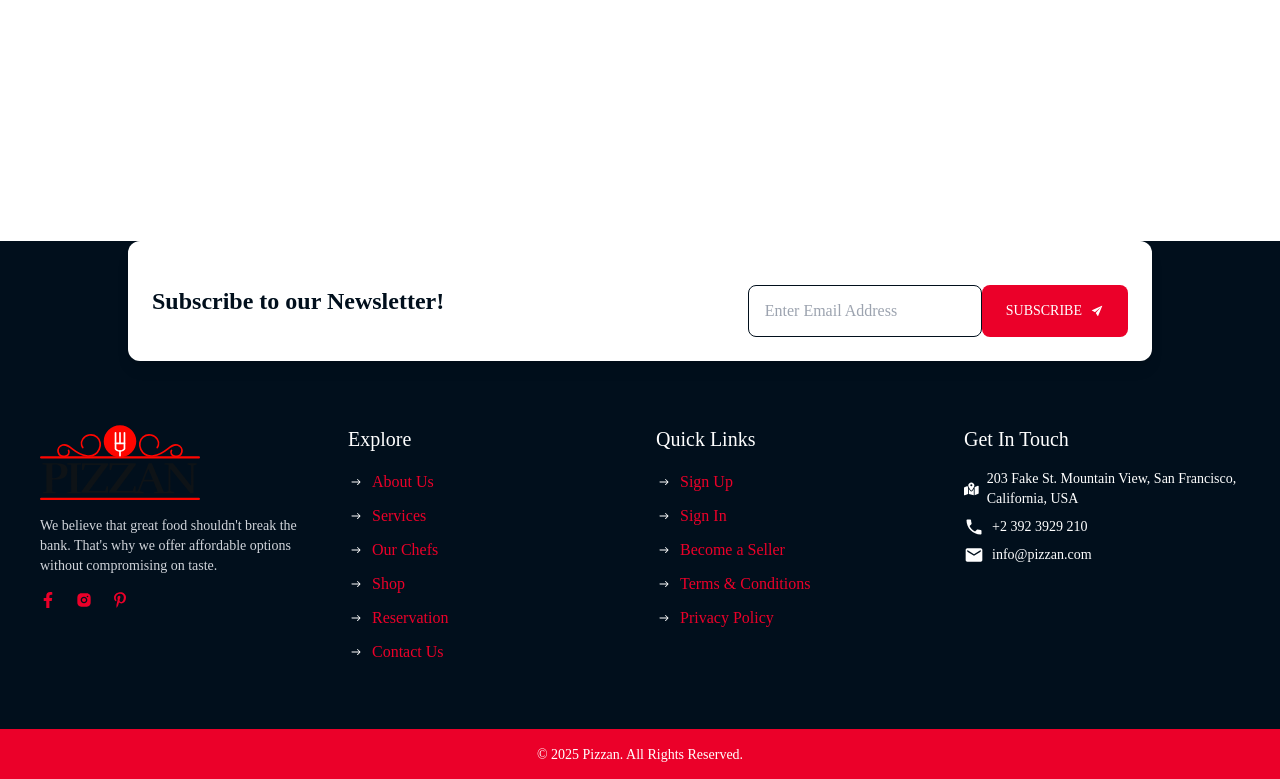
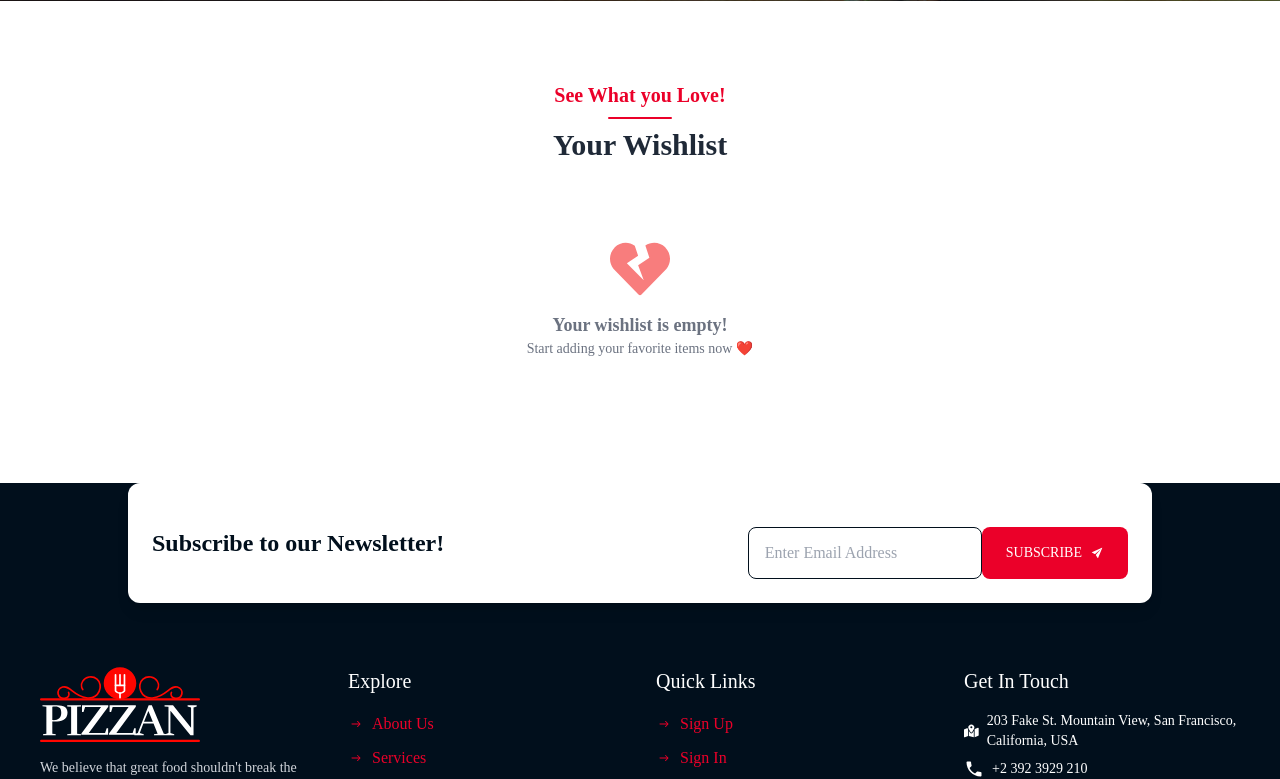
Before and after one commit to Sapphire-Creativity/pizzan-restuarant-website, a React (Vite) app: page /favourite-items in a window 1280 px wide. Shown: the part 559-1338 px from the top of the page. Built offline with nearby package versions, Linux system fonts and the light colour scheme.

Commit message:
third commit

```diff
--- a/src/Components/FavouriteItems.jsx
+++ b/src/Components/FavouriteItems.jsx
@@ -1,42 +1,72 @@
-import React, { useContext } from 'react'
-import { MenuContext } from '../Context/MenuContext'
-import { SlideFoodMenu } from '../assets/data'
+import React, { useContext } from "react";
+import { MenuContext } from "../Context/MenuContext";
+import { SlideFoodMenu } from "../assets/data";
+import OtherHeader from "./OtherHeader";
+import heroImage from "../assets/offer_banner_1.jpg";
+import { FaHeartBroken } from "react-icons/fa";
+import Header from "./Header";
+import { IoClose } from "react-icons/io5";
 
 const FavouriteItems = () => {
-    const { favouriteItems } = useContext(MenuContext)
+    const { favouriteItems, toggleFavouriteItem, addToCart, cartItems } = useContext(MenuContext);
+
+
+    // Map IDs to actual items
+    const favouriteList = SlideFoodMenu.filter((item) => favouriteItems.includes(item.id));
+
     return (
-        <div className="h-screen">
+        <div>
+            {/* Hero Header */}
+            <OtherHeader title="Wishlist" subTitle="" backgroundImage={heroImage} />
 
-            <div>
-                <h3>Favourites</h3>
-                favouriteItems
-                <div>
-                    {SlideFoodMenu.map((product) => {
-                        if (favouriteItems[product.id] === null) {
-                            return <h2>Favourite List is Empty!</h2>
-                        } else {
+            <div className="container">
+                <Header subTitle="See What you Love!" title="Your Wishlist" />
 
-                            <div>
 
-                                <img src={product.image} alt="" />
+                {favouriteList.length > 0 ? (
+                    <div className="flex flex-col gap-6 items-center my-16">
+                        {favouriteList.map((item) => (
+                            <div key={item.id} className="relative flex flex-col items-center w-full max-w-2xl">
+                                {/* ❤️ Wishlist Badge */}
+                                <div
+                                    className="absolute -top-2 -left-2 bg-red-600 text-white text-xs font-bold w-6 h-6 flex items-center justify-center rounded-full animate-pulse shadow-lg cursor-pointer"
+                                    onClick={() => toggleFavouriteItem(item.id)}
+                                >
+                                    <IoClose />
+                                </div>
 
-                                <div key={product.id}>
-                                    <h4>{product.name}</h4>
-                                    <p>{product.category}</p>
-                                    <h3>${product.price}</h3>
+                                <div className="flex items-center gap-6 p-6 rounded-xl shadow-lg border border-gray-200 w-full bg-white hover:shadow-2xl transition duration-300">
+                                    {/* 🍔 Product Image */}
+                                    <img src={item.image} alt={item.name} className="w-20 h-20 object-cover rounded-lg shadow-md" />
+
+                                    {/* 📝 Product Info */}
+                                    <div className="flex-1">
+                                        <h3 className="text-lg font-semibold text-gray-800">{item.name}</h3>
+                                        <p className="text-sm text-gray-500">{item.category}</p>
+                                        <h3 className="text-lg font-bold text-primary">${item.price.toFixed(2)}</h3>
+
+                                        {/* ➕ Add to Cart Button */}
+                                        <button
+                                            onClick={() => addToCart(item.id)}
+                                            className="mt-4 px-4 py-2 bg-primary text-white rounded-lg hover:bg-primary-dark transition-all duration-300"
+                                        >
+                                            Add to Cart
+                                        </button>
+                                    </div>
                                 </div>
                             </div>
+                        ))}
+                    </div>
+                ) : (
+                    <div className="flex flex-col items-center justify-center h-60 text-gray-500">
+                        <FaHeartBroken className="text-6xl animate-pulse text-red-400 mb-3" />
+                        <p className="text-lg font-semibold">Your wishlist is empty!</p>
+                        <p className="text-sm">Start adding your favorite items now ❤️</p>
+                    </div>
+                )}
+            </div>
+        </div>
+    );
+};
 
-
-                        }
-                    })}
-
-
-                </div>
-            </div>
-
-        </div>
-    )
-}
-
-export default FavouriteItems
+export default FavouriteItems;
--- a/src/Components/Footer.jsx
+++ b/src/Components/Footer.jsx
@@ -8,7 +8,7 @@ import { MdEmail } from "react-icons/md";
 import { IoIosArrowRoundForward } from "react-icons/io";
 import { FaFacebookF, FaPinterestP } from "react-icons/fa";
 import { RiInstagramFill } from "react-icons/ri";
-import logo from "../assets/logo.svg";
+import logo from "../assets/logo-white (1).svg";
 
 const Footer = () => {
     return (
@@ -82,7 +82,7 @@ const Footer = () => {
                     <h3 className="font-lobster text-xl text-white">Explore</h3>
                     <ul className="space-y-2">
                         {["About Us", "Services", "Our Chefs", "Shop", "Reservation", "Contact Us"].map((item, index) => (
-                            <li key={index} className="flex items-center gap-2 hover:text-primary transition-all">
+                            <li key={index} className="flex items-center gap-2 text-primary hover:text-gray-100 transition-all">
                                 <IoIosArrowRoundForward />
                                 <Link to={`/${item.toLowerCase().replace(/ /g, "-")}`}>{item}</Link>
                             </li>
@@ -100,7 +100,7 @@ const Footer = () => {
                     <h3 className="font-lobster text-xl text-white">Quick Links</h3>
                     <ul className="space-y-2">
                         {["Sign Up", "Sign In", "Become a Seller", "Terms & Conditions", "Privacy Policy"].map((item, index) => (
-                            <li key={index} className="flex items-center gap-2 hover:text-primary transition-all">
+                            <li key={index} className="flex items-center gap-2 text-primary !hover:text-gray-100 transition-all important">
                                 <IoIosArrowRoundForward />
                                 <Link to={`/${item.toLowerCase().replace(/ /g, "-")}`}>{item}</Link>
                             </li>
@@ -135,12 +135,12 @@ const Footer = () => {
 
             {/* Copyright Section */}
             <motion.div
-                className="text-center py-4 bg-primary text-white text-sm"
+                className="text-center py-4 text-white text-xs"
                 initial={{ opacity: 0 }}
                 animate={{ opacity: 1 }}
                 transition={{ duration: 1, delay: 0.5 }}
             >
-                &copy; {new Date().getFullYear()} Pizzan. All Rights Reserved.
+                &copy; {new Date().getFullYear()} Developed by <a href="https://sapphirecreativity.com.ng" target="_blank" className="text-primary">Sapphire Creativity.</a>  All Rights Reserved.
             </motion.div>
         </motion.footer>
     );
--- a/src/Components/Navbar.jsx
+++ b/src/Components/Navbar.jsx
@@ -68,7 +68,6 @@ const NavBar = () => {
                             navigate("/cart");
                             window.scrollTo(0, 0);
                         }} className="hidden sm:inline-flex p-3 rounded-full border border-primary text-primary hover:text-secondary hover:border-secondary transition-all duration-300 text-[2.5rem]" />
-
                         <FaRegHeart onClick={() => {
                             navigate("/favourite-items");
                             window.scrollTo(0, 0);
@@ -135,6 +134,11 @@ const NavBar = () => {
                                     Cart <HiChevronRight className="text-lg group-hover:translate-x-1 transition-transform duration-300" />
                                 </li>
                             </NavLink>
+                            <NavLink to="favourite-items" onClick={toggleNavbar}>
+                                <li className="flex justify-between items-center group hover:text-red-500 transition duration-300">
+                                    Wishlist <HiChevronRight className="text-lg group-hover:translate-x-1 transition-transform duration-300" />
+                                </li>
+                            </NavLink>
                             <NavLink to="blog" onClick={toggleNavbar}>
                                 <li className="flex justify-between items-center group hover:text-red-500 transition duration-300">
                                     Blog <HiChevronRight className="text-lg group-hover:translate-x-1 transition-transform duration-300" />
--- a/src/Components/Product.jsx
+++ b/src/Components/Product.jsx
@@ -3,10 +3,11 @@ import { MenuContext } from '../Context/MenuContext'
 import { FaRegEye, FaRegHeart, FaStar } from 'react-icons/fa'
 import { IoMdCart } from 'react-icons/io'
 
+
 const Product = (props) => {
     const { id, name, image, category, price, amountInStore } = props.data
 
-    const { addToCart, cartItems } = useContext(MenuContext)
+    const { addToCart, cartItems, favouriteItems, toggleFavouriteItem } = useContext(MenuContext)
     const cartItemAmount = cartItems[id]
     return (
         <div key={id} className="relative bg-white rounded-2xl shadow-lg p-2 group hover:shadow-xl transition-all">
@@ -37,7 +38,14 @@ const Product = (props) => {
                 <button onClick={() => addToCart(id)}>
                     <IoMdCart className="text-[3rem] bg-secondary text-white hover:bg-primary duration-300 p-4 rounded-full shadow-md" />{cartItemAmount > 0 && <>({cartItemAmount})</>}</button>
                 {/*  */}
-                <FaRegHeart className="text-[3rem] bg-white text-black hover:bg-primary hover:text-white p-4 rounded-full shadow-md opacity-0 group-hover:opacity-100 transition-opacity duration-300" />
+
+                <FaRegHeart
+                    onClick={() => toggleFavouriteItem(id)}
+                    className="text-[3rem] bg-white text-black hover:bg-primary hover:text-white p-4 rounded-full shadow-md opacity-0 group-hover:opacity-100 transition-opacity duration-300"
+                />
+
+
+
             </div>
         </div >
     )
--- a/src/Context/MenuContext.jsx
+++ b/src/Context/MenuContext.jsx
@@ -13,12 +13,21 @@ const getDefaultCart = () => {
 }
 const MenuContextProvider = (props) => {
 	const [cartItems, setCartItems] = useState(getDefaultCart)
-	const [favouriteItems, setFavouriteItems] = useState(SlideFoodMenu)
+	const [favouriteItems, setFavouriteItems] = useState([])
 
 	//Function to add favourite items
-	const addFavouriteItems = (itemId) => {
-		setFavouriteItems((prev) => ({ ...prev, [itemId]: prev[itemId] }))
-	}
+	const toggleFavouriteItem = (itemId) => {
+		console.log("Triggered");
+
+		setFavouriteItems((prev) => {
+			return prev.includes(itemId)
+				? prev.filter((id) => id !== itemId)
+				: [...prev, itemId];
+		});
+
+		setTimeout(() => console.log(favouriteItems), 0); // Ensures logging updated state
+	};
+
 
 	// Function to add to cart
 	const addToCart = (itemId) => {
@@ -51,7 +60,7 @@ const MenuContextProvider = (props) => {
 
 
 
-	const contextValue = { cartItems, addToCart, removeFromCart, updateCartItemCount, getTotalCartAmount, favouriteItems, addFavouriteItems }
+	const contextValue = { cartItems, addToCart, removeFromCart, updateCartItemCount, getTotalCartAmount, favouriteItems, toggleFavouriteItem }
 	console.log(cartItems)
 	return (
 		<MenuContext.Provider value={contextValue}>
--- a/src/Pages/Home.jsx
+++ b/src/Pages/Home.jsx
@@ -19,7 +19,8 @@ import FoodCategory from '../Components/FoodCategory';
 import { MenuContext } from '../Context/MenuContext';
 
 const Home = () => {
-    const { addToCart, addFavouriteItems } = useContext(MenuContext)
+    const { addToCart, favouriteItems, toggleFavouriteItem } = useContext(MenuContext)
+
     return (
         <>
             <HeroSlider />
@@ -59,7 +60,14 @@ const Home = () => {
                                 <div className='flex items-center justify-between gap-5 my-5'>
                                     <FaRegEye className='text-[3rem] bg-white text-black hover:bg-primary hover:text-white duration-500 p-4 rounded-full' />
                                     <IoMdCart onClick={() => addToCart(data.id)} className='text-[3rem] bg-secondary text-white hover:bg-primary duration-500 p-4 rounded-full' />
-                                    <FaRegHeart onClick={() => addFavouriteItems(data.id)} className='text-[3rem] bg-white text-black hover:bg-primary hover:text-white duration-500 p-4 rounded-full' />
+                                    {/*  */}
+                                    <FaRegHeart
+                                        onClick={() => toggleFavouriteItem(data.id)}
+                                        className={`text-[3rem] p-4 rounded-full duration-500 ${favouriteItems.includes(data.id)
+                                            ? "bg-primary text-white"
+                                            : "bg-white text-black hover:bg-primary hover:text-white"
+                                            }`}
+                                    />
                                 </div>
 
                                 {/* Food Details */}
```
Also changed, not shown: src/assets/logo-white (1).svg (added).
